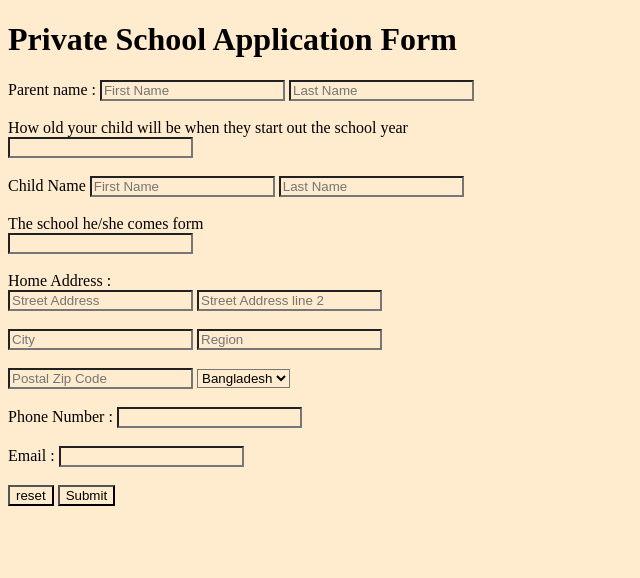
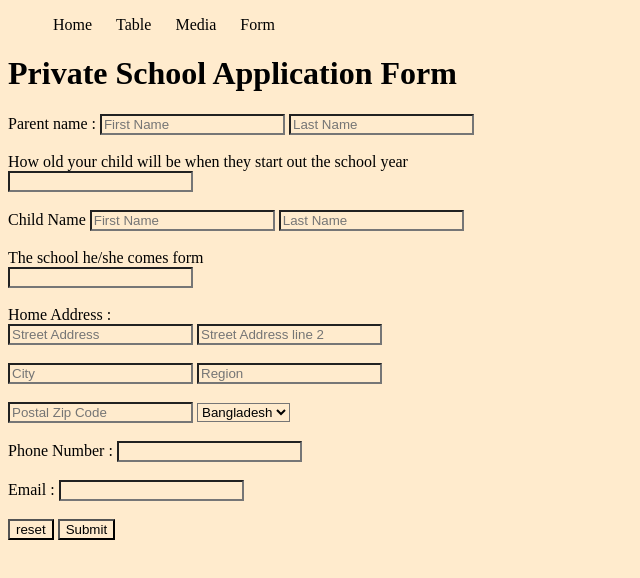
Before and after one commit to Idba1/more-html-and-more-css, a plain HTML site: page form.html in a window 1280 px wide. Shown: the whole page, without its empty margins (0-640 px from the left). Drawn offline with Linux system fonts and the light colour scheme.

Commit message:
nav and style

```diff
--- a/form.html
+++ b/form.html
@@ -4,6 +4,7 @@
     <meta charset="UTF-8">
     <meta name="viewport" content="width=device-width, initial-scale=1.0">
     <title>form</title>
+    <link rel="stylesheet" href="style.css">
     <style>
         #display label{
             display: block;
@@ -15,13 +16,21 @@
 </head>
 <body>
     <header>
-            <h1>
-                Private School Application Form
-            </h1>
+
     </header>
     <nav>
+        <ul>
+            <li><a href="index.html">Home</a></li>
+            <li><a href="table.html">Table</a></li>
+            <li><a href="audio-video.html">Media</a></li>
+            <li><a href="form.html">Form</a></li>
+        </ul>
+    </nav>
 
-    </nav>
+    <h1>
+        Private School Application Form
+    </h1>
+
     <main>
           <section id="display">
                 <label for="Parent name">Parent name :
--- a/style.css
+++ b/style.css
@@ -0,0 +1,14 @@
+nav li{
+    list-style: none;
+    display: inline;
+    margin-right: 10px;
+    padding: 0 5px;
+}
+
+nav li:hover{
+    background-color:  lightgray;
+}
+nav li a{
+    text-decoration: none;
+    color: black;
+}
```
Also changed, not shown: audio-video.html (+7 -1 lines), index.html (+7 -1 lines), table.html (+7 -1 lines).
